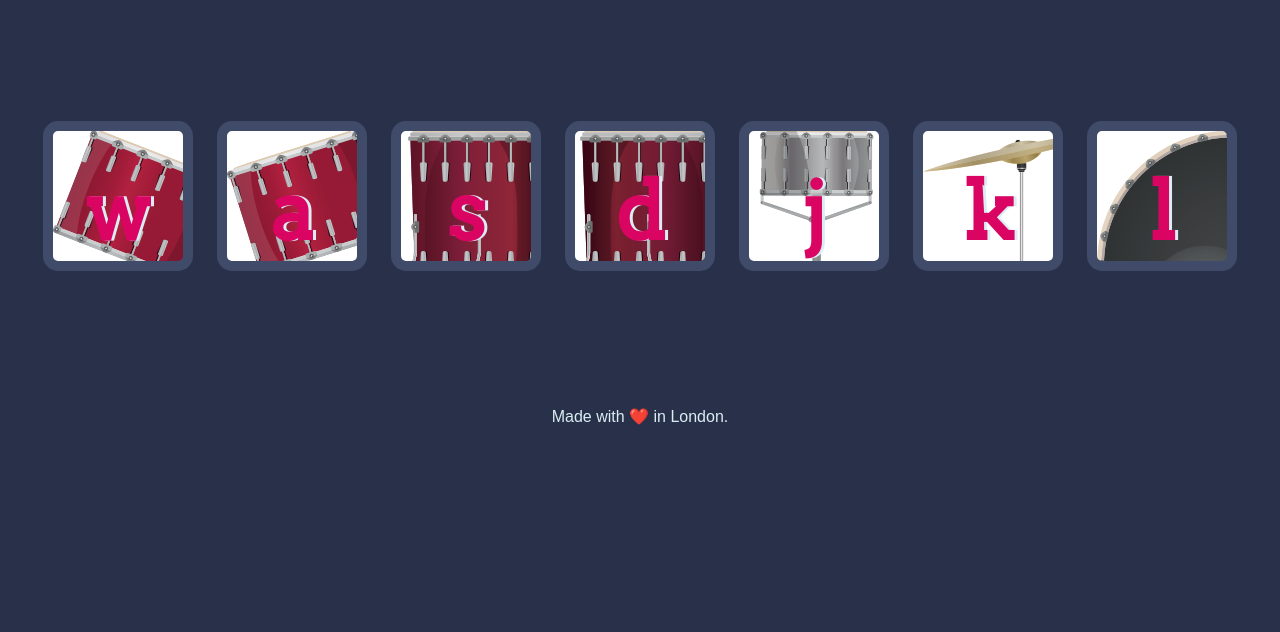
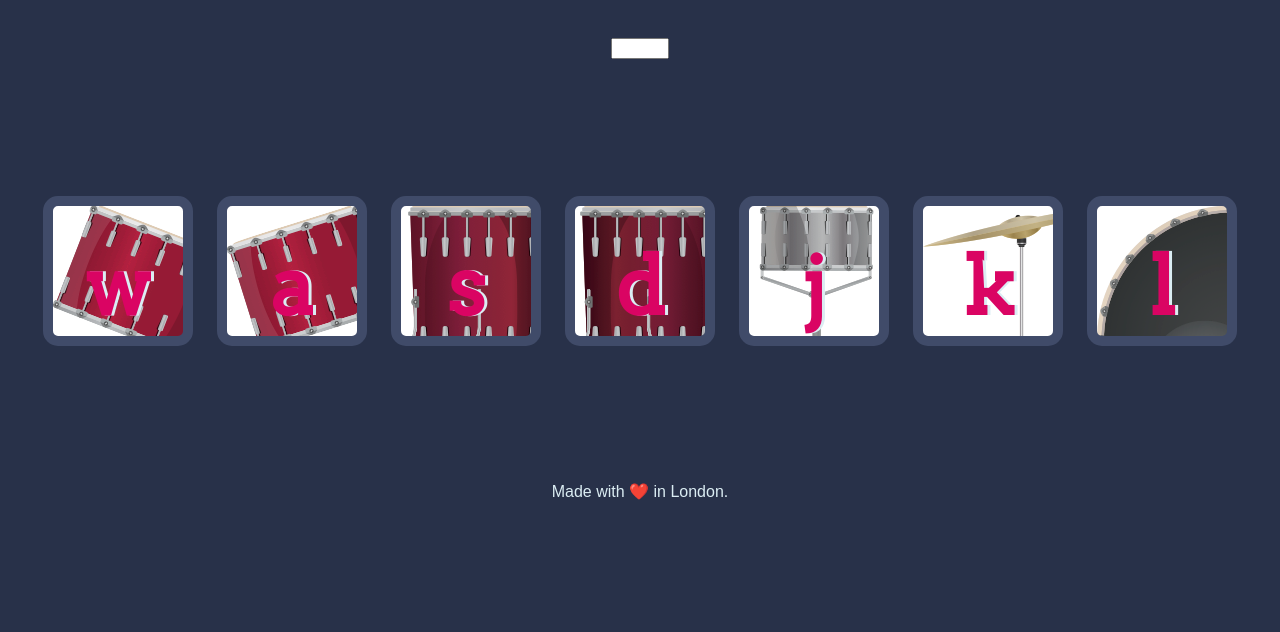
Before and after one commit to harshpatel2125/drumkit, a plain HTML site: page index.html in a window 1280 px wide. Shown: the part 168-800 px from the top of the page. Drawn offline with Linux system fonts and the light colour scheme.

Commit message:
Update index.html

```diff
--- a/index.html
+++ b/index.html
@@ -11,6 +11,7 @@
 <body>
 
   <h1 id="title">Drum 🥁 Kit</h1>
+  <div style="text-align: center;"><input type="text" name="text" style="hight: 15px; width: 50px;"></div>
   <div class="set">
     <button class="w drum">w</button>
     <button class="a drum">a</button>
```
